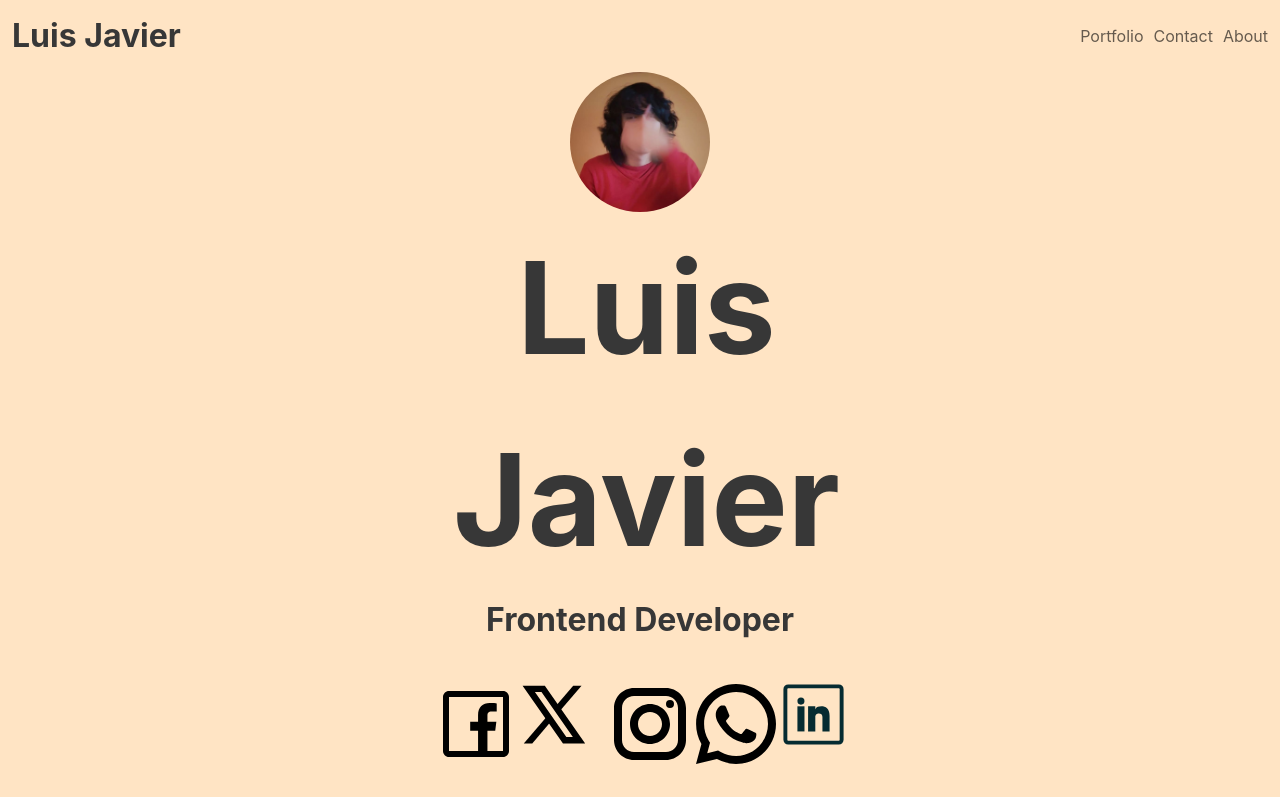
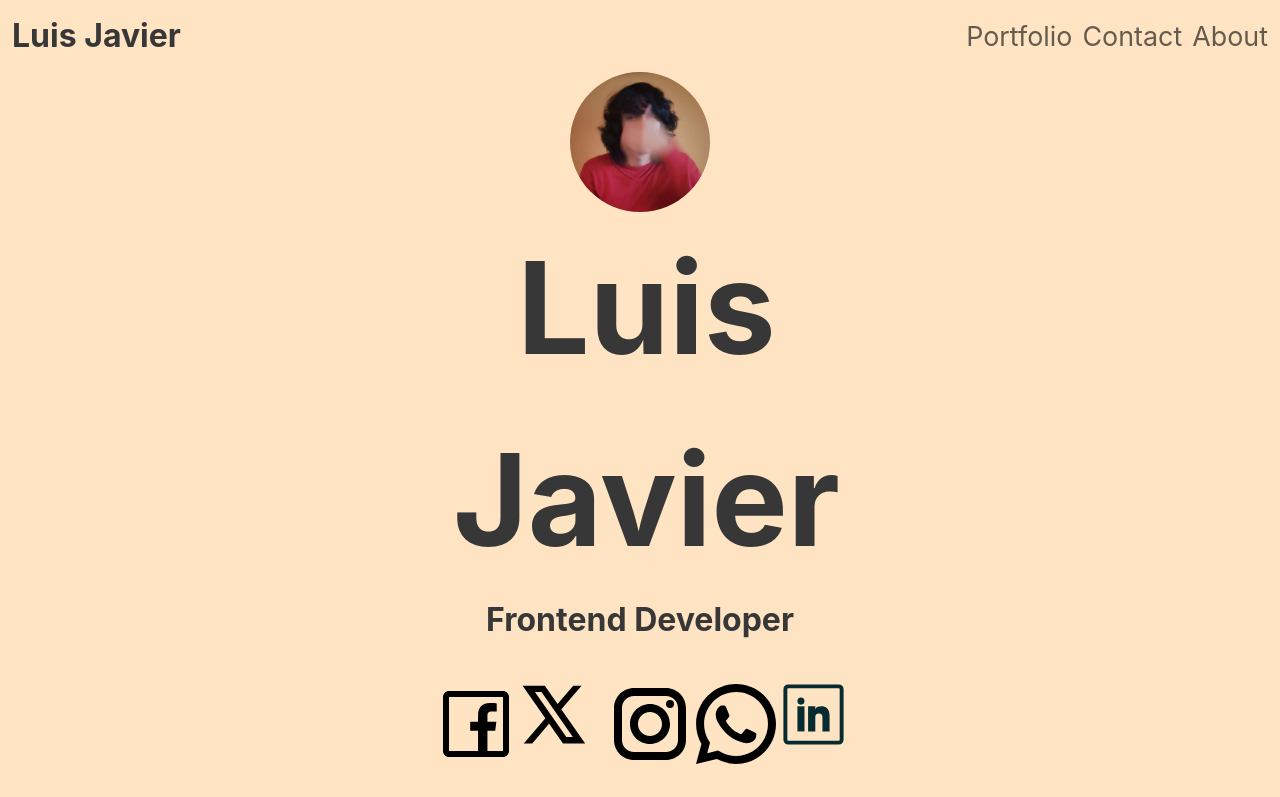
Before and after one commit to tretolin/HBD, a Vue app: page / in a window 1280 px wide. Shown: the top 797 px of the page. Built offline with nearby package versions, Linux system fonts and the light colour scheme.

Commit message:
CSS improvements

```diff
--- a/src/components/Navigation/OptionLink.scss
+++ b/src/components/Navigation/OptionLink.scss
@@ -1,6 +1,7 @@
 $primary-color: tomato;
 
 a {
+    font-size: 2.1vw;
     &.navigation-link {
         color: black;
         text-decoration: none;
```
